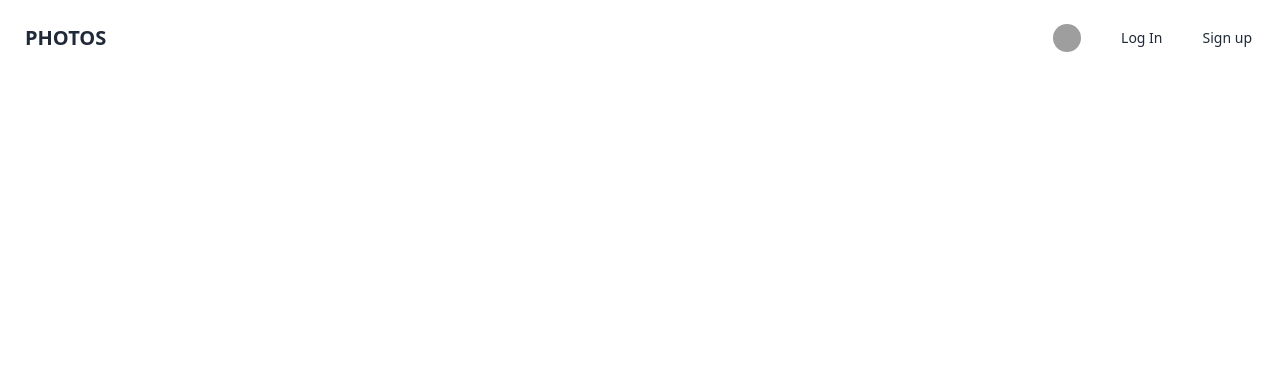
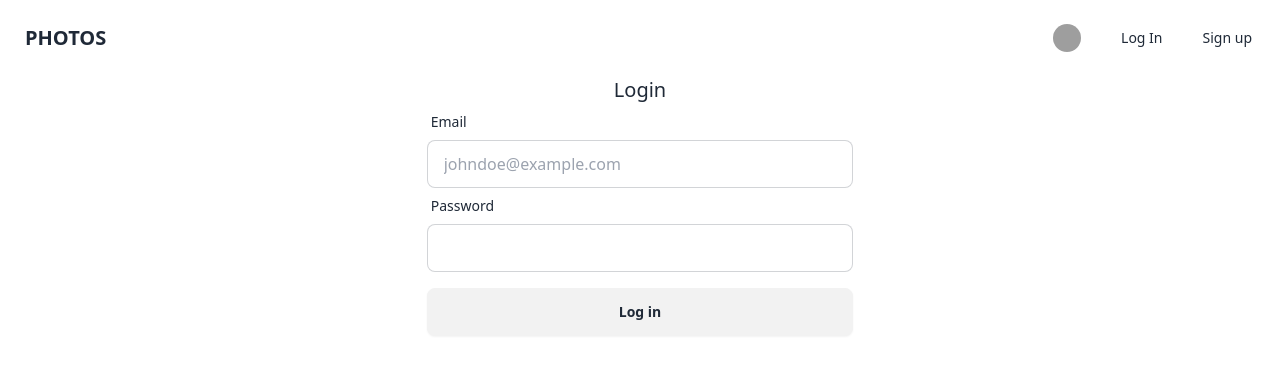
Before and after one commit to ch999999/Next-Ecomm-Frontend, a SvelteKit app: page /users/login in a window 1280 px wide. Shown: the top 374 px of the page. Built offline with nearby package versions, Linux system fonts and the light colour scheme; no server answers; grey boxes are pictures that could not be loaded.

Commit message:
user can now login, now issues with error message

```diff
--- a/src/lib/Navbar.svelte
+++ b/src/lib/Navbar.svelte
@@ -1,5 +1,13 @@
 <script>
+	import {isLoggedIn} from "../utils/auth";
+	import {logOut} from "../utils/auth";
+
     let LoggedInValue = false;
+
+	isLoggedIn.subscribe((value)=>{
+		LoggedInValue = value;
+	});
+
 </script>
 
 <div class="navbar bg-base-100 sticky top-0">
@@ -9,7 +17,7 @@
 		<ul class="menu menu-horizontal px-1"><li><a class=""><img class=" btn-circle bg-white w-7 h-7" src="https://www.svgrepo.com/show/309493/dark-theme.svg" alt="Change Theme"></a></li></ul>
 		<!-- show logout if user in not logged in, log in and sign up other wise -->
 		{#if LoggedInValue}
-		<ul class="menu menu-horizontal px-1"><li><a href="/users/login">Log Out</a></li></ul>
+		<ul class="menu menu-horizontal px-1"><li><a on:click={logOut} href="/users/login">Log Out</a></li></ul>
 		{:else}
 		<ul class="menu menu-horizontal px-1"><li><a href="/users/login">Log In</a></li></ul>
 		<ul class="menu menu-horizontal px-1"><li><a href="/users/new">Sign up</a></li></ul>
--- a/src/routes/users/login/+page.svelte
+++ b/src/routes/users/login/+page.svelte
@@ -0,0 +1,88 @@
+<script>
+    import {authenticateUser} from "../../../utils/auth";
+    import {goto} from "$app/navigation";
+    import { isValidToken } from "../../../utils/auth";
+    import Spinner from "../../../lib/Spinner.svelte";
+
+    let formErrors={};
+    let loading = false;
+    function postLogIn(){
+        isValidToken();
+        goto('/');
+        loading = false;
+    }
+
+    async function logIn(evt){
+        evt.preventDefault();
+        loading = true
+        const userData = {
+            email: evt.target['email'].value,
+            password: evt.target['password'].value
+        };
+
+        const resp = await authenticateUser(userData.email, userData.password);
+
+        if(resp.success){
+            alert("success")
+            postLogIn();
+        }else{
+            alert("failure")
+            const res = await resp.json();
+            loading = false;
+            formErrors = res.error;
+        }
+        loading = false;
+    }
+</script>
+
+
+<svelte:head><title>NEXT jobs | Login</title></svelte:head>
+<h1 class="text-center text-xl">Login</h1>
+<div class="flex justify-center items-center mt=8">
+    <form on:submit={logIn} class="w-1/3">
+        <div class="form-control w-full">
+            <label class="label" for="email">
+                <span class="label-text">Email</span>
+            </label>
+            <input
+                type="text"
+                name="email"
+                placeholder="johndoe@example.com"
+                class="input input-bordered w-full"
+            />
+            {#if 'email' in formErrors}
+            <label class="label" for="email">
+                <span class="label-text-alt text-red-500">{formErrors['email']}</span>
+            </label>
+            {/if}
+        </div>
+
+        <div class="form-control w-full">
+            <label class="label" for="password">
+                <span class="label-text">Password</span>
+            </label>
+            <input
+                type="password"
+                name="password"
+                placeholder=""
+                class="input input-bordered w-full"
+                required
+            />
+            {#if 'password' in formErrors}
+            <label class="label" for="password">
+                <span class="label-text-alt text-red-500">{formErrors['password'].message}</span>
+            </label>
+            {/if}
+        </div>
+
+        <div class="form-control w-full mt-4">
+            {#if loading==true}
+            <button class="btn btn-md"><Spinner/></button>
+            {:else}
+            <button class="btn btn-md">Log in</button>
+            {/if}
+        </div>
+
+
+    </form>
+</div>
--- a/src/routes/users/new/+page.svelte
+++ b/src/routes/users/new/+page.svelte
@@ -39,14 +39,14 @@
             if(res.success){
                 postSignup();
             }else{
-                alert("authentication failed")
+
                 loading = false;
                 throw 'Sign up succeeded but authentication failed';
             }
         }else{
 
             const res = await resp.json();
-            alert(JSON.stringify(res))
+
             loading = false;
             formErrors = await res.error;
         }
--- a/src/utils/auth.js
+++ b/src/utils/auth.js
@@ -73,7 +73,7 @@ export async function authenticateUser(email, password){
                 'Content-Type':'application/json'
             },
             body: JSON.stringify({
-                identity: email,
+                email,
                 password
             })
         }
```
